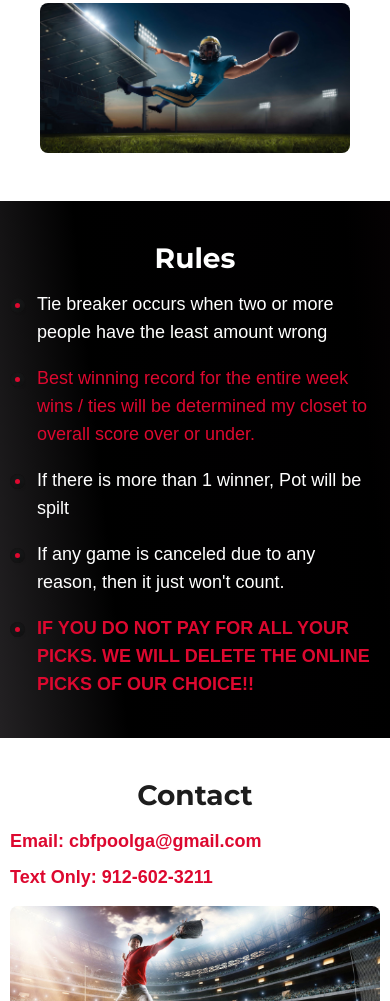
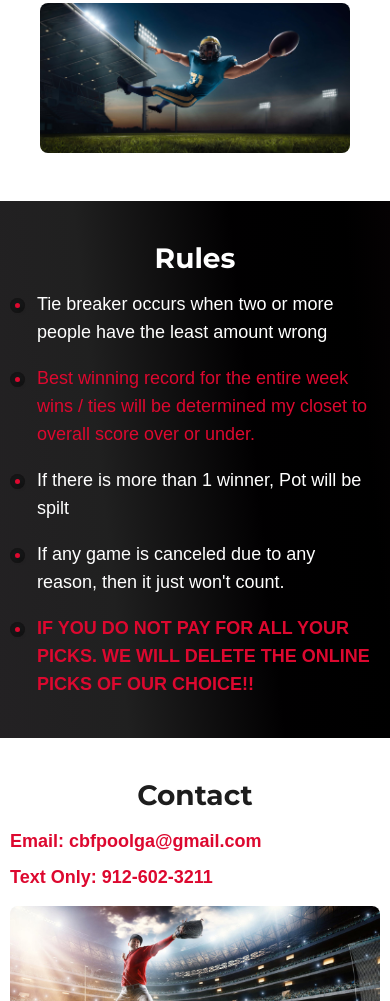
Before and after one commit to AlinaHarakh/cbf, a plain HTML site: page index.html in a window 390 px wide. Shown: the part 1621-2622 px from the top of the page. Drawn offline with Linux system fonts and the light colour scheme; a web font is replaced by a local one.

Commit message:
Add files via upload

```diff
--- a/css/style.css
+++ b/css/style.css
@@ -688,6 +688,9 @@ transform: scale(0);
 		line-height: 28px;
 		margin-bottom: 15px;
 	}
+	.rules {
+		background: linear-gradient(84deg, #232123 0%, #202020 28.87%, #010001 63.97%, #000 89.22%, #050203 100%) ;
+	}
 	.rules__inner {
 		background: none;
 	}
```
